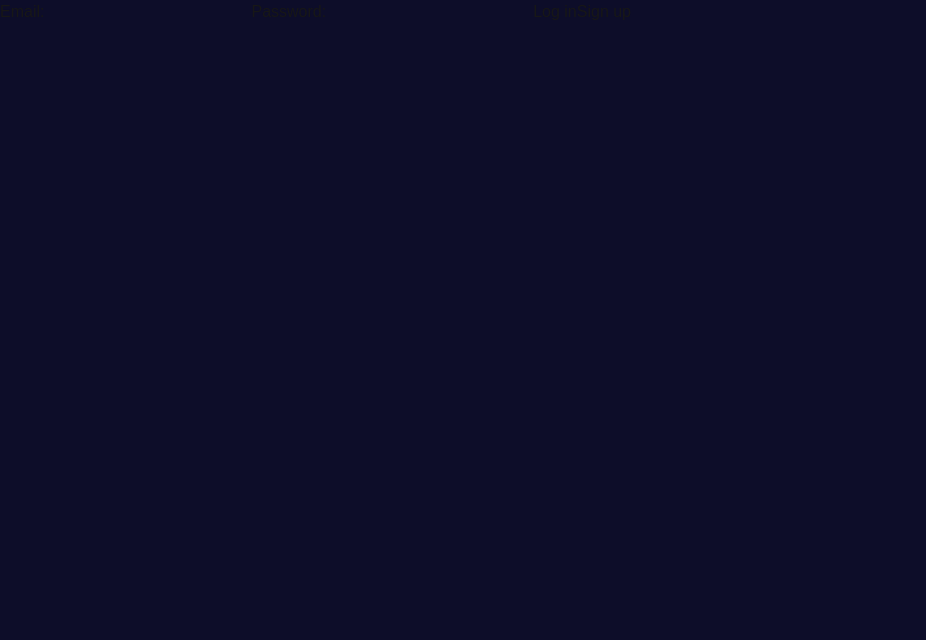
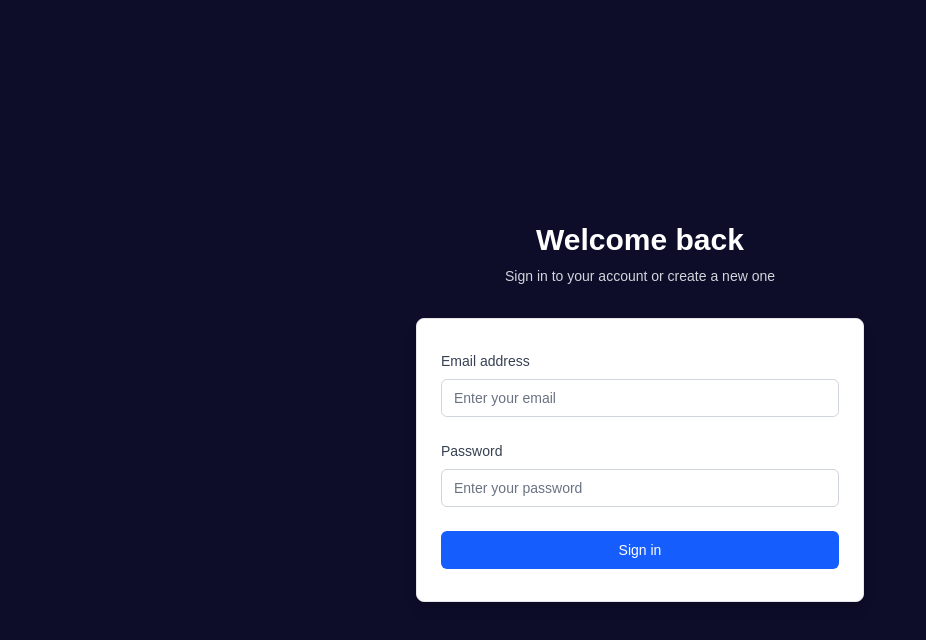
Before and after one commit to henrikschnell/lorcle, a Next.js app: page /login in a window 1280 px wide. Shown: the top 640 px of the page, without its empty margins (0-926 px from the left). Built offline with nearby package versions, Linux system fonts and the light colour scheme; a web font is replaced by a local one.

Commit message:
Redesign login page with improved layout and styling; add "Sign in" link to home page. Disable Sign up

```diff
--- a/src/app/login/page.tsx
+++ b/src/app/login/page.tsx
@@ -2,13 +2,64 @@
 
 export default function LoginPage() {
     return (
-        <form>
-            <label htmlFor="email">Email:</label>
-            <input id="email" name="email" type="email" required />
-            <label htmlFor="password">Password:</label>
-            <input id="password" name="password" type="password" required />
-            <button formAction={login}>Log in</button>
-            <button formAction={signup}>Sign up</button>
-        </form>
+        <div className="min-h-screen flex items-center justify-center py-12 px-4 sm:px-6 lg:px-8" style={{background: 'var(--background)'}}>
+            <div className="max-w-md w-full space-y-8">
+                <div>
+                    <h2 className="mt-6 text-center text-3xl font-extrabold text-white">
+                        Welcome back
+                    </h2>
+                    <p className="mt-2 text-center text-sm text-gray-300">
+                        Sign in to your account or create a new one
+                    </p>
+                </div>
+                <div className="bg-white py-8 px-6 shadow-lg rounded-lg border border-gray-200">
+                    <form className="space-y-6">
+                        <div>
+                            <label htmlFor="email" className="block text-sm font-medium text-gray-700 mb-2">
+                                Email address
+                            </label>
+                            <input
+                                id="email"
+                                name="email"
+                                type="email"
+                                required
+                                className="appearance-none relative block w-full px-3 py-2 border border-gray-300 placeholder-gray-500 text-gray-900 rounded-md focus:outline-none focus:ring-2 focus:ring-blue-500 focus:border-blue-500 focus:z-10 sm:text-sm"
+                                placeholder="Enter your email"
+                            />
+                        </div>
+                        <div>
+                            <label htmlFor="password" className="block text-sm font-medium text-gray-700 mb-2">
+                                Password
+                            </label>
+                            <input
+                                id="password"
+                                name="password"
+                                type="password"
+                                required
+                                className="appearance-none relative block w-full px-3 py-2 border border-gray-300 placeholder-gray-500 text-gray-900 rounded-md focus:outline-none focus:ring-2 focus:ring-blue-500 focus:border-blue-500 focus:z-10 sm:text-sm"
+                                placeholder="Enter your password"
+                            />
+                        </div>
+                        <div className="flex flex-col space-y-3">
+                            <button
+                                formAction={login}
+                                className="group relative w-full flex justify-center py-2 px-4 border border-transparent text-sm font-medium rounded-md text-white bg-blue-600 hover:bg-blue-700 focus:outline-none focus:ring-2 focus:ring-offset-2 focus:ring-blue-500 transition duration-150 ease-in-out"
+                            >
+                                Sign in
+                            </button>
+                            {/*
+                                <button
+                                    formAction={signup}
+                                    disabled={true}
+                                    className="group relative w-full flex justify-center py-2 px-4 border border-gray-300 text-sm font-medium rounded-md text-gray-700 bg-white hover:bg-gray-50 focus:outline-none focus:ring-2 focus:ring-offset-2 focus:ring-blue-500 transition duration-150 ease-in-out"
+                                >
+                                    Create account
+                                </button>
+                            */}
+                        </div>
+                    </form>
+                </div>
+            </div>
+        </div>
     )
 }
--- a/src/app/page.tsx
+++ b/src/app/page.tsx
@@ -1,8 +1,16 @@
+import Link from "next/link";
+
 export default function Home() {
     return (
         <div className="flex flex-col justify-center items-center h-screen">
             <img className="w-64" src="/images/lorcana_logo.png"  alt="Lorcana Logo"/>
             <p className="text-2xl">Coming soon...</p>
+            <Link
+                href='/login'
+                className="group relative w-fit flex justify-center py-2 px-4 mt-4 border border-gray-500 text-sm font-medium rounded-md text-gray-300 transition duration-150 ease-in-out"
+            >
+                Sign in
+            </Link>
         </div>
     );
 }
```
